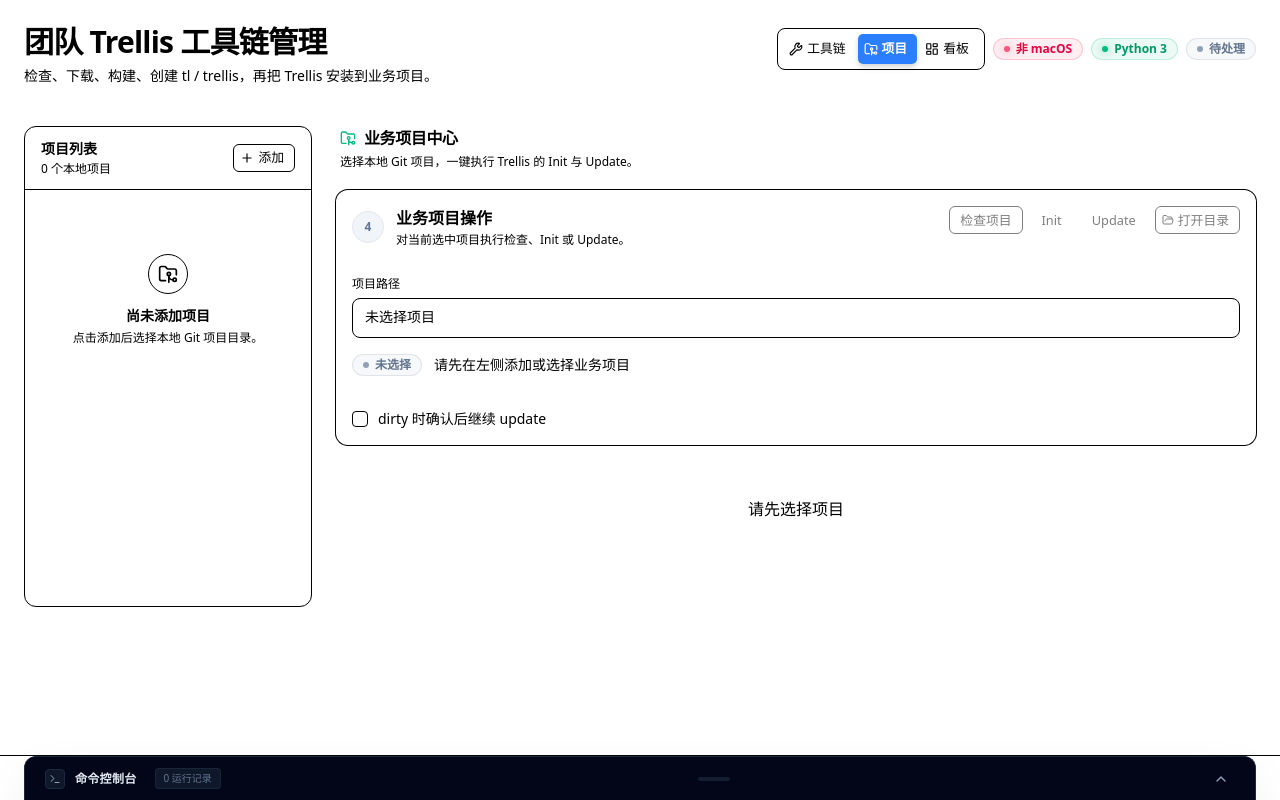
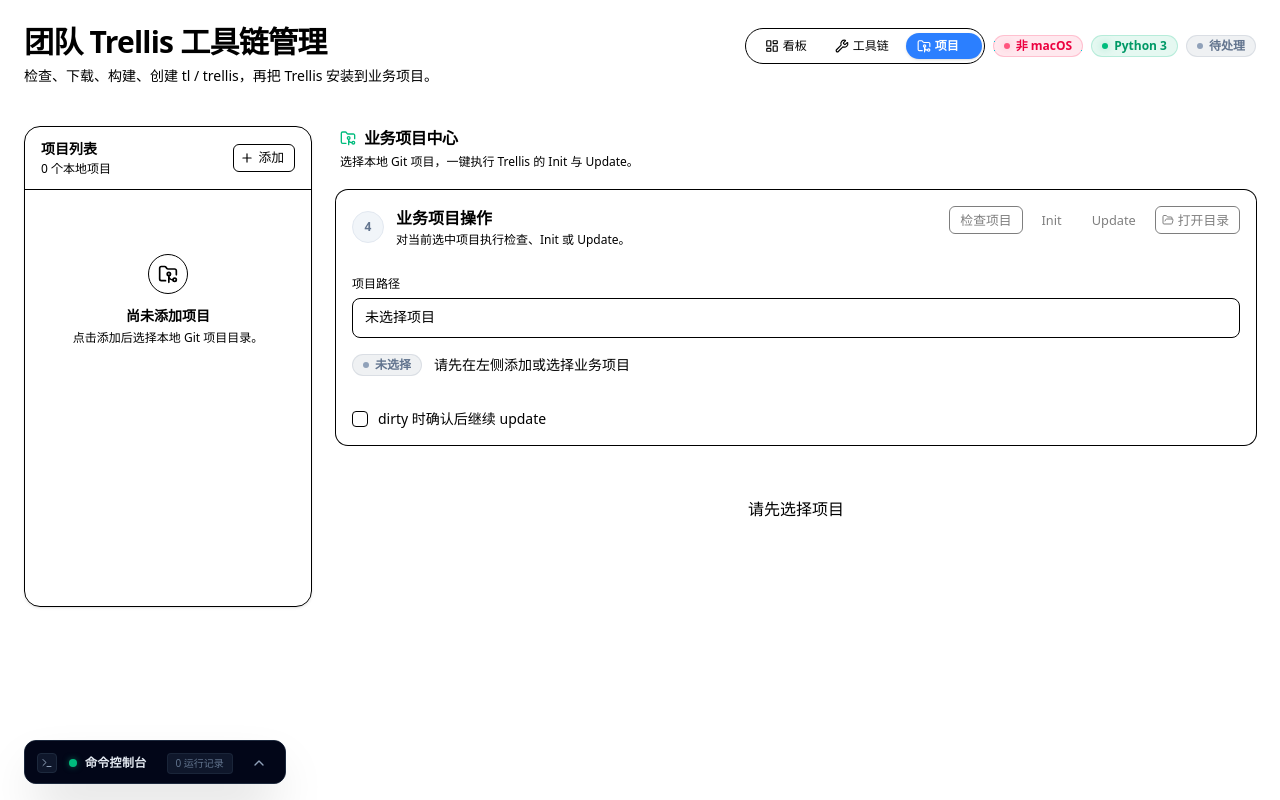
Before and after one commit to beilo/trellis-manager-desktop, a React (Vite) app in the folder frontend/: page / in a window 1280 px wide. Built offline with nearby package versions, Linux system fonts and the light colour scheme.

Commit message:
style(manager): optimize desktop UI styling with dark mode, capsule tab navigation reordered with kanban first, glassmorphism cards, non-shifting sidebar selection and log breathing status lights

```diff
--- a/frontend/src/App.tsx
+++ b/frontend/src/App.tsx
@@ -85,6 +85,21 @@
   const [platformInfo, setPlatformInfo] = useState<PlatformInfo | null>(null)
   const [activeTab, setActiveTab] = useState<ActiveTab>(getInitialTab)
 
+  // ── 系统主题自动同步 ──
+  useEffect(() => {
+    const mediaQuery = window.matchMedia('(prefers-color-scheme: dark)')
+    const handleChange = (e: MediaQueryListEvent | MediaQueryList) => {
+      if (e.matches) {
+        document.documentElement.classList.add('dark')
+      } else {
+        document.documentElement.classList.remove('dark')
+      }
+    }
+    handleChange(mediaQuery)
+    mediaQuery.addEventListener('change', handleChange)
+    return () => mediaQuery.removeEventListener('change', handleChange)
+  }, [])
+
   // 环境检查
   const [envItems, setEnvItems] = useState<EnvironmentItem[]>([])
   const [envLoading, setEnvLoading] = useState(false)
@@ -110,6 +125,7 @@
 
   // 操作日志
   const [logEntries, setLogEntries] = useState<LogEntry[]>([])
+  const [logAutoOpenEnabled, setLogAutoOpenEnabled] = useState(false)
 
   const addLogs = useCallback((...entries: LogEntry[]) => {
     setLogEntries((prev) => [...prev, ...entries])
@@ -479,15 +495,18 @@
           addLogs(...logs.slice(0, 20).flatMap(operationLogToEntries))
         }
 
-        // 启动后立即刷新工具链和已保存项目状态。
-        checkEnvironmentInner()
-        checkRepoInner(cfg.trellis_repo)
-        checkCommandsInner()
-        if (initialProjects.length > 0) {
-          inspectProjectsInner(initialProjects)
-        }
+        // 启动后台检查只更新摘要和日志数量，不主动弹开底部控制台遮挡首屏内容。
+        const startupChecks = [
+          checkEnvironmentInner(),
+          checkRepoInner(cfg.trellis_repo),
+          checkCommandsInner(),
+          initialProjects.length > 0 ? inspectProjectsInner(initialProjects) : Promise.resolve(),
+        ]
+        await Promise.allSettled(startupChecks)
+        setLogAutoOpenEnabled(true)
       } catch (err) {
         addLog('error', `初始化失败：${err}`)
+        setLogAutoOpenEnabled(true)
       }
     })()
     // eslint-disable-next-line react-hooks/exhaustive-deps
@@ -609,6 +628,7 @@
 
         <LogPanel
           entries={logEntries}
+          autoOpen={logAutoOpenEnabled}
           onCopy={handleCopyLogs}
           onClear={handleClearLogs}
         />
--- a/frontend/src/components/Header.tsx
+++ b/frontend/src/components/Header.tsx
@@ -28,16 +28,38 @@
       </div>
 
       <div className="flex flex-wrap items-center justify-start gap-2 pt-1 lg:justify-end">
-        <div className="flex items-center rounded-lg border bg-muted/40 p-1">
+        <div className="relative flex w-[240px] h-9 items-center rounded-full bg-muted/50 dark:bg-muted/20 p-1 border border-border/30 select-none">
+          {/* Slider Background */}
+          <div
+            className="absolute top-1 bottom-1 rounded-full bg-blue-500 dark:bg-blue-600 transition-all duration-200 ease-out shadow-sm"
+            style={{
+              left: activeTab === 'kanban' ? '4px' : activeTab === 'toolchain' ? '82px' : '160px',
+              width: '76px',
+            }}
+          />
+          <Button
+            variant="ghost"
+            size="sm"
+            onClick={() => onTabChange('kanban')}
+            className={cn(
+              'relative z-10 w-[76px] h-7 rounded-full text-xs transition-colors duration-150',
+              activeTab === 'kanban'
+                ? 'text-white font-semibold'
+                : 'text-muted-foreground hover:text-foreground hover:bg-transparent dark:hover:bg-transparent',
+            )}
+          >
+            <LayoutDashboard data-icon="inline-start" />
+            看板
+          </Button>
           <Button
             variant="ghost"
             size="sm"
             onClick={() => onTabChange('toolchain')}
             className={cn(
-              'h-8 transition-all duration-150',
+              'relative z-10 w-[76px] h-7 rounded-full text-xs transition-colors duration-150',
               activeTab === 'toolchain'
-                ? 'bg-blue-500 text-white shadow-md font-semibold'
-                : 'text-muted-foreground hover:text-foreground hover:bg-muted',
+                ? 'text-white font-semibold'
+                : 'text-muted-foreground hover:text-foreground hover:bg-transparent dark:hover:bg-transparent',
             )}
           >
             <Wrench data-icon="inline-start" />
@@ -48,28 +70,14 @@
             size="sm"
             onClick={() => onTabChange('projects')}
             className={cn(
-              'h-8 transition-all duration-150',
+              'relative z-10 w-[76px] h-7 rounded-full text-xs transition-colors duration-150',
               activeTab === 'projects'
-                ? 'bg-blue-500 text-white shadow-md font-semibold'
-                : 'text-muted-foreground hover:text-foreground hover:bg-muted',
+                ? 'text-white font-semibold'
+                : 'text-muted-foreground hover:text-foreground hover:bg-transparent dark:hover:bg-transparent',
             )}
           >
             <FolderGit2 data-icon="inline-start" />
             项目
-          </Button>
-          <Button
-            variant="ghost"
-            size="sm"
-            onClick={() => onTabChange('kanban')}
-            className={cn(
-              'h-8 transition-all duration-150',
-              activeTab === 'kanban'
-                ? 'bg-blue-500 text-white shadow-md font-semibold'
-                : 'text-muted-foreground hover:text-foreground hover:bg-muted',
-            )}
-          >
-            <LayoutDashboard data-icon="inline-start" />
-            看板
           </Button>
         </div>
         <div className="flex items-center gap-2 shrink-0">
--- a/frontend/src/components/KanbanPanel.tsx
+++ b/frontend/src/components/KanbanPanel.tsx
@@ -150,7 +150,7 @@
       </div>
 
       <Card>
-        <CardContent className="flex flex-col gap-3 md:flex-row md:items-center">
+        <CardContent className="flex flex-col gap-3 lg:flex-row lg:items-center">
           <div className="flex flex-wrap gap-2">
             {STATUS_FILTERS.map((item) => (
               <Button
@@ -164,8 +164,9 @@
               </Button>
             ))}
           </div>
+          <div className="grid min-w-0 flex-1 grid-cols-1 gap-2 sm:grid-cols-[minmax(0,1fr)_9rem_auto]">
             <AppInput
-            className="md:max-w-xs"
+              className="min-w-0"
               value={keyword}
               onChange={(event) => setKeyword(event.target.value)}
               placeholder="搜索任务标题"
@@ -191,6 +192,7 @@
               <RefreshCw data-icon="inline-start" className={loading ? 'animate-spin' : undefined} />
               刷新
             </Button>
+          </div>
         </CardContent>
       </Card>
 
--- a/frontend/src/components/LogPanel.tsx
+++ b/frontend/src/components/LogPanel.tsx
@@ -6,38 +6,39 @@
 import type { LogEntry, LogLevel } from '@/types'
 
 const LEVEL_STYLES: Record<LogLevel, { color: string; prefix: string }> = {
-  task: { color: 'text-blue-400 font-bold border-l-2 border-blue-500 pl-2 my-1', prefix: '[任务]' },
-  success: { color: 'text-emerald-400 font-bold border-l-2 border-emerald-500 pl-2 my-1', prefix: '[成功]' },
-  error: { color: 'text-rose-400 font-bold border-l-2 border-rose-500 pl-2 my-1', prefix: '[失败]' },
-  command: { color: 'text-amber-300 font-mono opacity-90', prefix: '$' },
-  stdout: { color: 'text-slate-300 font-mono opacity-80', prefix: '' },
-  stderr: { color: 'text-rose-300 font-mono opacity-80', prefix: '' },
-  info: { color: 'text-slate-400 font-medium', prefix: '[信息]' },
+  task: { color: 'text-blue-400 font-semibold border-l-[3px] border-blue-500 pl-2.5 my-1.5', prefix: '[任务]' },
+  success: { color: 'text-emerald-400 font-semibold border-l-[3px] border-emerald-500 pl-2.5 my-1.5', prefix: '[成功]' },
+  error: { color: 'text-rose-400 font-semibold border-l-[3px] border-rose-500 pl-2.5 my-1.5', prefix: '[失败]' },
+  command: { color: 'text-amber-200/90 font-mono pl-3', prefix: '$' },
+  stdout: { color: 'text-slate-300/80 font-mono pl-3', prefix: '' },
+  stderr: { color: 'text-rose-300/80 font-mono pl-3', prefix: '' },
+  info: { color: 'text-slate-400/90 font-medium pl-3', prefix: '[信息]' },
 }
 
 interface LogPanelProps {
   entries: LogEntry[]
+  autoOpen: boolean
   onCopy: () => void
   onClear: () => void
 }
 
 type PanelState = 'collapsed' | 'expanded' | 'maximized'
 
-export function LogPanel({ entries, onCopy, onClear }: LogPanelProps) {
+export function LogPanel({ entries, autoOpen, onCopy, onClear }: LogPanelProps) {
   const [panelState, setPanelState] = useState<PanelState>('collapsed')
   const scrollRootRef = useRef<HTMLDivElement>(null)
   const prevLengthRef = useRef(entries.length)
 
   // Auto-open when new task/command logs arrive
   useEffect(() => {
-    if (entries.length > prevLengthRef.current) {
+    if (autoOpen && entries.length > prevLengthRef.current) {
       const lastEntry = entries[entries.length - 1]
       if (lastEntry && (lastEntry.level === 'task' || lastEntry.level === 'command')) {
         window.requestAnimationFrame(() => setPanelState('expanded'))
       }
     }
     prevLengthRef.current = entries.length
-  }, [entries])
+  }, [autoOpen, entries])
 
   // Scroll to bottom on new entries
   useEffect(() => {
@@ -83,31 +84,46 @@
   return (
     <div
       className={cn(
-        'fixed bottom-0 left-0 right-0 z-50 px-6 pb-0 bg-background/40 backdrop-blur-md border-t border-border/10',
-        'transition-all duration-300 ease-out'
+        'fixed z-50 transition-all duration-300 ease-out',
+        panelState === 'collapsed'
+          ? 'bottom-4 left-6'
+          : 'bottom-0 left-0 right-0 px-6 pb-0 bg-background/40 backdrop-blur-md border-t border-border/10',
       )}
     >
       <div
         className={cn(
-          'mx-auto max-w-[1400px] rounded-t-xl bg-slate-950 border-t border-x border-slate-800 shadow-2xl overflow-hidden',
+          'bg-slate-950 border border-slate-800 shadow-2xl overflow-hidden',
           'transition-all duration-300 ease-out transition-drawer',
+          panelState === 'collapsed'
+            ? 'w-fit rounded-xl'
+            : 'mx-auto max-w-[1400px] rounded-t-xl',
           heightClass
         )}
       >
         {/* Header Bar */}
         <div
           onClick={toggleExpand}
-          className="group flex items-center justify-between px-5 h-11 border-b border-slate-800/80 cursor-pointer select-none bg-slate-950 hover:bg-slate-900/60 transition-colors duration-150"
+          className={cn(
+            'group flex items-center justify-between h-11 cursor-pointer select-none bg-slate-950 hover:bg-slate-900/60 transition-colors duration-150',
+            panelState === 'collapsed' ? 'gap-3 px-3' : 'px-5 border-b border-slate-800/80',
+          )}
         >
           {/* Left info */}
-          <div className="flex items-center gap-2.5">
+          <div className="flex items-center gap-3">
             <div className="relative flex size-5 items-center justify-center rounded bg-slate-900 text-slate-400 border border-slate-800">
               <Terminal className="size-3" />
-              {activeTasksCount > 0 && (
-                <span className="absolute -top-0.5 -right-0.5 size-1.5 rounded-full bg-blue-500 animate-ping" />
-              )}
             </div>
-            <span className="text-xs font-bold text-slate-200 tracking-wide uppercase">命令控制台</span>
+            <div className="flex items-center gap-2">
+              <span className={cn(
+                "size-2 rounded-full transition-all duration-300",
+                activeTasksCount > 0
+                  ? "bg-blue-500 shadow-[0_0_8px_rgba(59,130,246,0.8)] animate-pulse-ring"
+                  : errorsCount > 0
+                    ? "bg-rose-500 shadow-[0_0_8px_rgba(244,63,94,0.8)] animate-pulse"
+                    : "bg-emerald-500 shadow-[0_0_6px_rgba(16,185,129,0.5)]"
+              )} />
+              <span className="text-xs font-bold text-slate-200 tracking-wide uppercase">命令控制台</span>
+            </div>
             <div className="flex items-center gap-1.5 ml-2">
               <span className="text-[10px] font-medium text-slate-500 bg-slate-900 px-2 py-0.5 rounded border border-slate-800/80 tabular-nums">
                 {entries.length} 运行记录
@@ -121,7 +137,10 @@
           </div>
 
           {/* Drag Handle Indicator */}
-          <div className="hidden sm:flex flex-col gap-0.5 items-center opacity-40 group-hover:opacity-100 transition-opacity duration-200">
+          <div className={cn(
+            'hidden flex-col gap-0.5 items-center opacity-40 group-hover:opacity-100 transition-opacity duration-200',
+            panelState === 'collapsed' ? 'sm:hidden' : 'sm:flex',
+          )}>
             <div className="w-8 h-1 rounded-full bg-slate-700" />
           </div>
 
--- a/frontend/src/components/ProjectList.tsx
+++ b/frontend/src/components/ProjectList.tsx
@@ -30,7 +30,7 @@
   onRemove,
 }: ProjectListProps) {
   return (
-    <aside className="rounded-xl border bg-card text-card-foreground overflow-hidden">
+    <aside className="rounded-2xl border border-border/40 bg-card/80 dark:bg-card/75 backdrop-blur-md text-card-foreground overflow-hidden shadow-sm">
       <div className="flex items-center justify-between gap-3 border-b px-4 py-3">
         <div className="flex flex-col gap-0.5 min-w-0">
           <span className="text-sm font-bold text-foreground">项目列表</span>
@@ -71,15 +71,18 @@
                   }}
                   className={cn(
                     'group flex items-center gap-3 rounded-lg px-3 py-2.5 text-left cursor-pointer',
-                    'transition-all duration-150 hover:bg-muted',
+                    'transition-all duration-150 border border-transparent border-l-[3px]',
                     selected
-                      ? 'bg-blue-100 dark:bg-blue-900/40 border-2 border-blue-500 shadow-sm'
-                      : 'border-2 border-transparent hover:border-border',
+                      ? 'bg-blue-50/70 dark:bg-blue-950/25 border-blue-500/5 dark:border-blue-500/10 border-l-blue-500 shadow-[0_2px_8px_rgba(59,130,246,0.04)]'
+                      : 'border-l-transparent hover:bg-muted/65 hover:border-border/10',
                   )}
                 >
                   <StatusBadge status={status} className="px-2" />
                   <div className="flex min-w-0 flex-1 flex-col gap-0.5">
-                    <span className="truncate text-sm font-semibold text-foreground">
+                    <span className={cn(
+                      'truncate text-sm font-semibold transition-colors duration-150',
+                      selected ? 'text-blue-600 dark:text-blue-400' : 'text-foreground'
+                    )}>
                       {projectName(path)}
                     </span>
                     <span className="truncate text-xs text-muted-foreground" title={path}>
--- a/frontend/src/components/StatusBadge.tsx
+++ b/frontend/src/components/StatusBadge.tsx
@@ -6,38 +6,38 @@
   { bg: string; border: string; text: string; dot: string; label: string }
 > = {
   ok: {
-    bg: 'bg-emerald-500/8 dark:bg-emerald-500/10',
-    border: 'border-emerald-500/20 dark:border-emerald-500/30',
+    bg: 'bg-emerald-500/10 dark:bg-emerald-500/10',
+    border: 'border-emerald-500/20 dark:border-emerald-500/20',
     text: 'text-emerald-600 dark:text-emerald-400',
-    dot: 'bg-emerald-500 shadow-[0_0_8px_rgba(16,185,129,0.6)]',
+    dot: 'bg-emerald-500 shadow-[0_0_8px_rgba(16,185,129,0.4)]',
     label: '就绪',
   },
   warning: {
-    bg: 'bg-amber-500/8 dark:bg-amber-500/10',
-    border: 'border-amber-500/20 dark:border-amber-500/30',
+    bg: 'bg-amber-500/10 dark:bg-amber-500/10',
+    border: 'border-amber-500/20 dark:border-amber-500/20',
     text: 'text-amber-600 dark:text-amber-400',
-    dot: 'bg-amber-500 shadow-[0_0_8px_rgba(245,158,11,0.6)]',
+    dot: 'bg-amber-500 shadow-[0_0_8px_rgba(245,158,11,0.4)]',
     label: '警告',
   },
   error: {
-    bg: 'bg-rose-500/8 dark:bg-rose-500/10',
-    border: 'border-rose-500/20 dark:border-rose-500/30',
+    bg: 'bg-rose-500/10 dark:bg-rose-500/10',
+    border: 'border-rose-500/20 dark:border-rose-500/20',
     text: 'text-rose-600 dark:text-rose-400',
-    dot: 'bg-rose-500 shadow-[0_0_8px_rgba(244,63,94,0.6)] animate-pulse',
+    dot: 'bg-rose-500 shadow-[0_0_8px_rgba(244,63,94,0.4)] animate-pulse',
     label: '异常',
   },
   unknown: {
-    bg: 'bg-slate-500/5 dark:bg-slate-500/8',
-    border: 'border-slate-500/15 dark:border-slate-500/20',
+    bg: 'bg-slate-500/10 dark:bg-slate-500/10',
+    border: 'border-slate-500/15 dark:border-slate-500/15',
     text: 'text-slate-500 dark:text-slate-400',
     dot: 'bg-slate-400 dark:bg-slate-500',
     label: '等待',
   },
   info: {
-    bg: 'bg-sky-500/8 dark:bg-sky-500/10',
-    border: 'border-sky-500/20 dark:border-sky-500/30',
+    bg: 'bg-sky-500/10 dark:bg-sky-500/10',
+    border: 'border-sky-500/20 dark:border-sky-500/20',
     text: 'text-sky-600 dark:text-sky-400',
-    dot: 'bg-sky-500 shadow-[0_0_8px_rgba(14,165,233,0.45)]',
+    dot: 'bg-sky-500 shadow-[0_0_8px_rgba(14,165,233,0.3)]',
     label: '提示',
   },
 }
```
Also changed, not shown: frontend/src/App.css (+15 -5 lines). Lines whose indentation alone changed are shown as unchanged.
